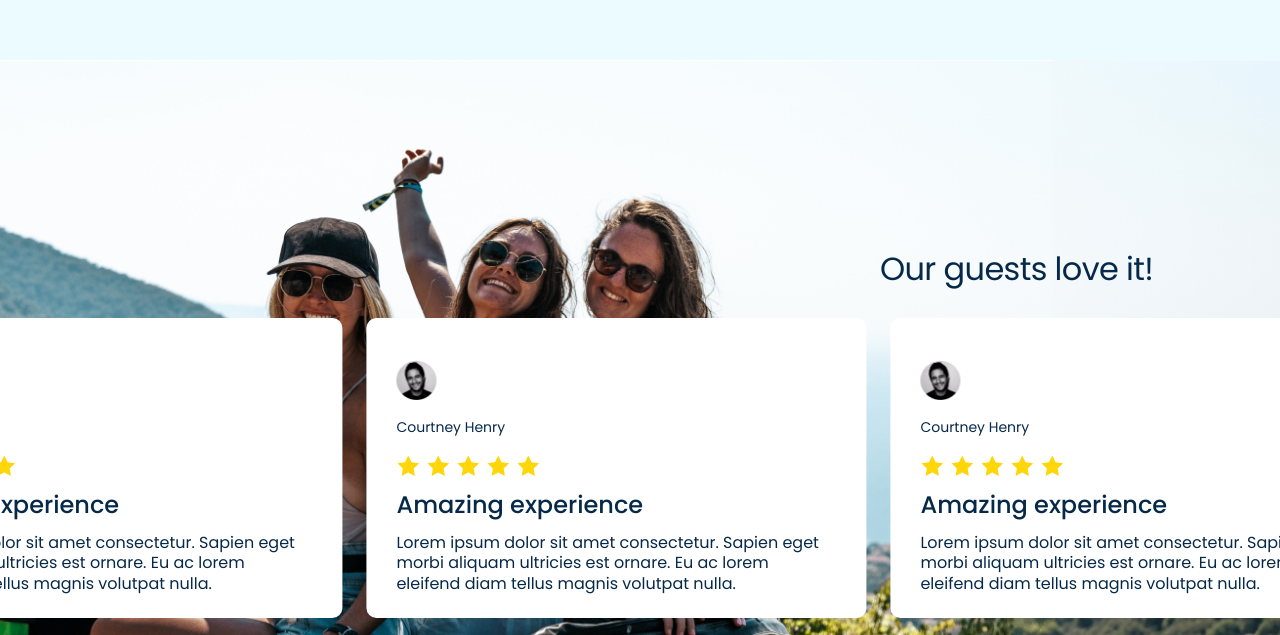
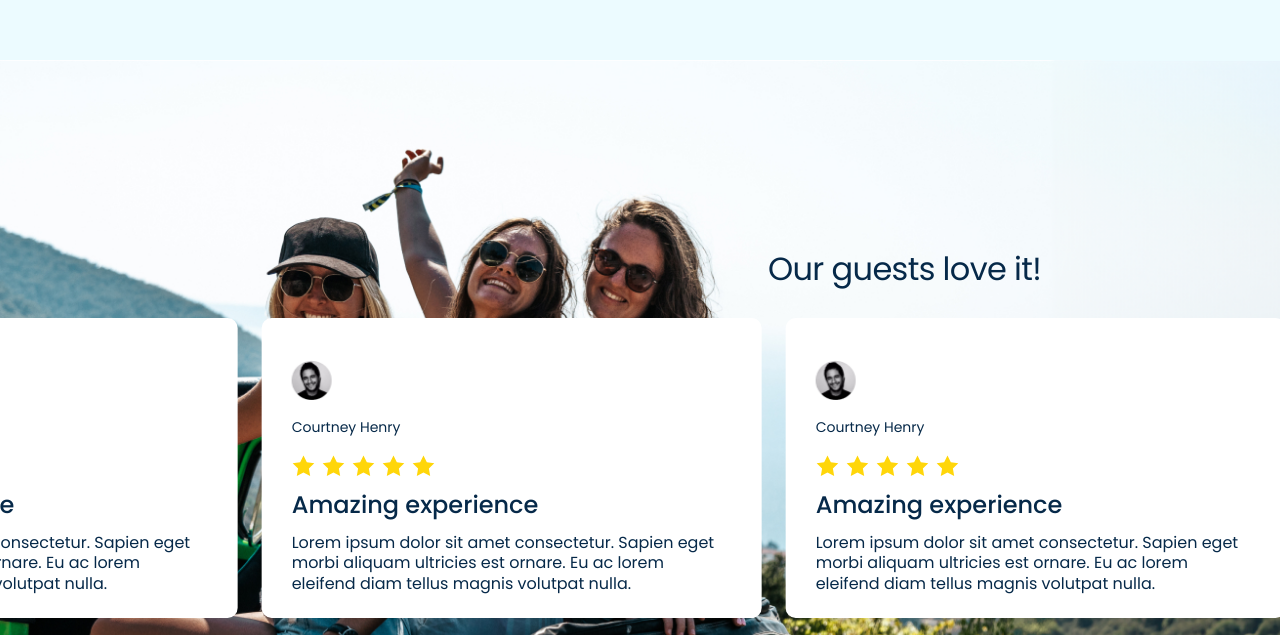
Before and after one commit to lukasmiljic/charterag, a Next.js app: page / in a window 1280 px wide. Shown: the part 4479-5114 px from the top of the page. Built offline with nearby package versions, Linux system fonts and the light colour scheme.

Commit message:
fix issues with mobile versions on home page

```diff
--- a/src/components/RoutesCards/RoutesCards.module.scss
+++ b/src/components/RoutesCards/RoutesCards.module.scss
@@ -17,11 +17,15 @@
   flex-shrink: 0;
   border-radius: $border-radius;
   background: $green-vogue-900;
-  padding: rem-calc(46) rem-calc(55);
+  padding: 2rem;
   cursor: pointer;
   overflow: hidden;
   display: flex;
   flex-direction: column-reverse;
+
+  @include media(sm) {
+    padding: rem-calc(46) rem-calc(55);
+  }
 }
 
 .card::before {
@@ -57,7 +61,14 @@
   display: flex;
   width: 100%;
   justify-content: space-between;
-  align-items: center;
+  align-items: start;
+  flex-direction: column;
+  row-gap: 1rem;
+
+  @include media(sm) {
+    align-items: center;
+    flex-direction: row;
+  }
 }
 
 .nameandprice {
@@ -68,7 +79,7 @@
 }
 
 .bars {
-  display: none;
+  display: flex;
   flex-direction: column;
   gap: 20px;
   width: 290px;
@@ -87,5 +98,6 @@
 
 .barcontainer {
   height: 10px;
-  width: 177px;
+  width: 100%;
+  max-width: 177px;
 }
--- a/src/views/home/BucketListSection/BucketListSection.module.scss
+++ b/src/views/home/BucketListSection/BucketListSection.module.scss
@@ -1,14 +1,20 @@
 @use '@/styles/settings/variables' as *;
 @use '@/styles/utils/rem-calc' as *;
+@use '@/styles/mixins/breakpoints' as *;
 
 .bucketsection {
-  padding: rem-calc(112) 0 rem-calc(80);
+  padding-top: rem-calc(112);
+  padding-bottom: rem-calc(80);
   overflow: hidden;
 }
 
 .bucketlistSectionHeader {
-  margin-top: 4rem;
-  width: rem-calc(464);
+  margin-top: 2rem;
+  max-width: rem-calc(464);
+
+  @include media(sm) {
+    margin-top: 4rem;
+  }
 }
 
 .buttons {
@@ -20,6 +26,7 @@
 .images {
   position: relative;
   display: flex;
+  scale: 0.75;
 }
 
 .images img {
--- a/src/views/home/HeroSection/HeroSection.module.scss
+++ b/src/views/home/HeroSection/HeroSection.module.scss
@@ -43,7 +43,7 @@
 
 .content h1 {
   @include media(xs, sm) {
-    font-size: 4rem;
+    font-size: 3.3rem;
   }
 }
 
@@ -52,7 +52,7 @@
   justify-content: center;
 
   @include media(xs, sm) {
-    font-size: 1rem;
+    font-size: 0.8rem;
   }
 }
 
--- a/src/views/home/PaymentSection/PaymentSection.module.scss
+++ b/src/views/home/PaymentSection/PaymentSection.module.scss
@@ -7,7 +7,7 @@
 }
 
 .paymentSectionHeader h2 {
-  width: rem-calc(445);
+  max-width: rem-calc(445);
 }
 
 .cards {
@@ -32,7 +32,7 @@
   border-radius: $border-radius;
   width: 100%;
   max-width: rem-calc(434);
-  height: rem-calc(404);
+  min-height: rem-calc(404);
   gap: rem-calc(50);
   box-shadow:
     2px 2px 6px 0 #00000008,
@@ -42,12 +42,19 @@
 
 .text {
   display: flex;
+  flex-direction: column;
+  row-gap: 1rem;
   justify-content: space-between;
   align-items: center;
 }
 
 .card h3 {
   width: rem-calc(183);
+  text-align: center;
+
+  @include media(sm) {
+    text-align: left;
+  }
 }
 
 .caption {
--- a/src/views/home/TestemonialsSection/TestemonialsSection.module.scss
+++ b/src/views/home/TestemonialsSection/TestemonialsSection.module.scss
@@ -15,7 +15,10 @@
   top: 0;
   width: 100vw;
   height: 796px;
-  padding-top: 12rem;
+  padding-top: 6rem;
+  @include media(lg) {
+    padding-top: 12rem;
+  }
 }
 
 .bgimage {
@@ -27,7 +30,7 @@
   z-index: 5;
 
   @include media(lg) {
-    padding-left: 880px;
+    padding-left: 60%;
   }
 }
 
```
